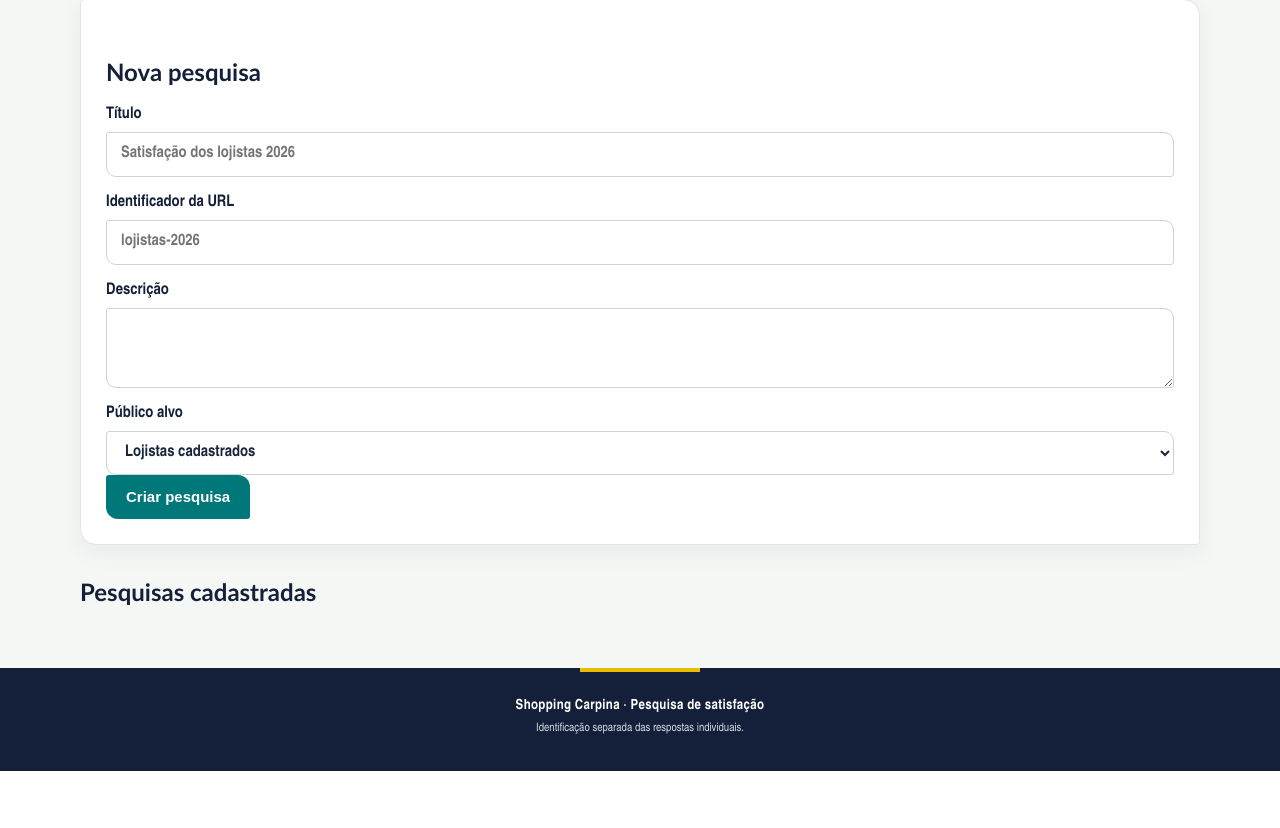
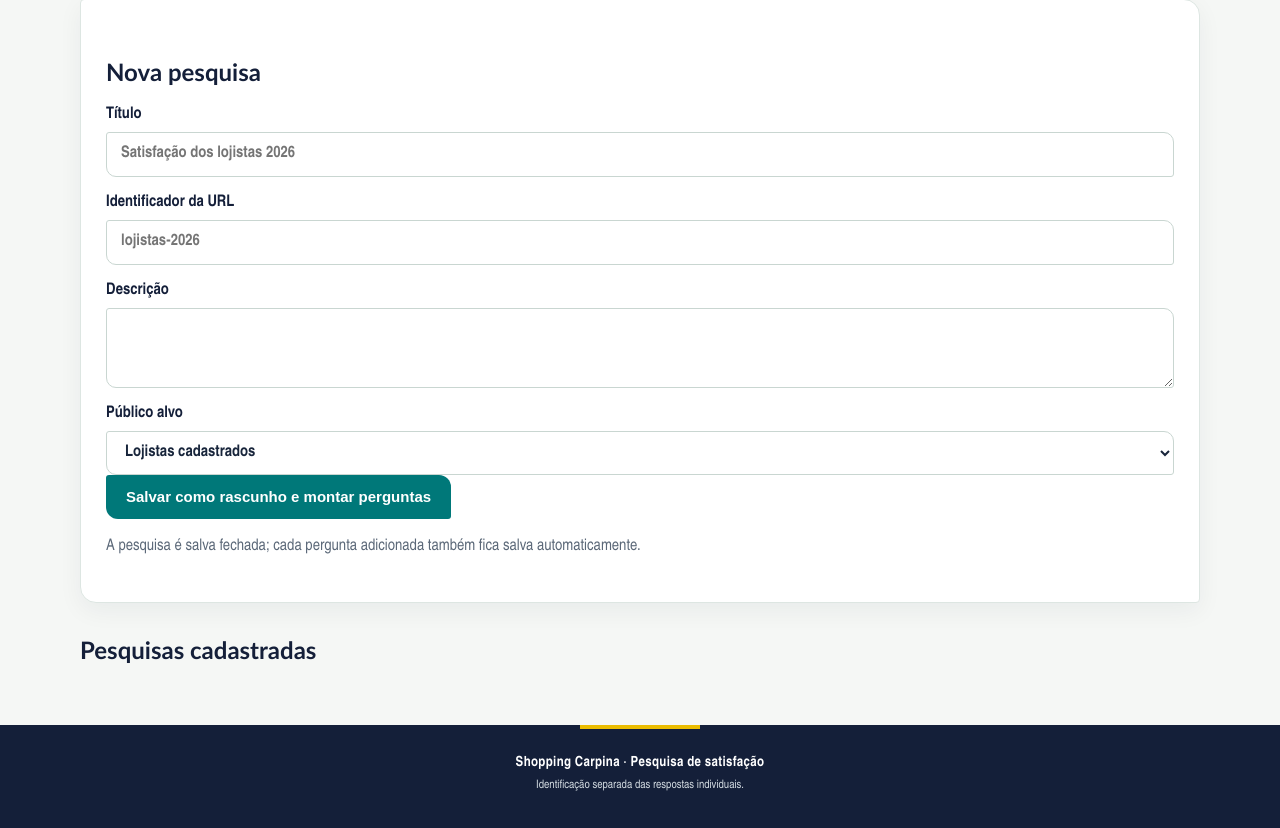
Before and after one commit to julicorlando/pesquisa, a Flask app: page /admin/surveys in a window 1280 px wide. Shown: the part 219-1047 px from the top of the page. Before the commit the page ends 990 px from the top, so only its background shows below. Run offline with Flask 3, Linux system fonts and the light colour scheme; the visitor is signed in with stand-in values (Sample User, id 1); data comes from the database, SQL or seed files in the repository; data that the repository does not hold is empty; some libraries are stand-ins or nearby versions.

Commit message:
Label new surveys as drafts

```diff
--- a/templates/surveys.html
+++ b/templates/surveys.html
@@ -1 +1 @@
-{% extends "base.html" %}{% block content %}<h1>Gerenciar questionários</h1><p>Qualquer usuário cadastrado pode criar, editar e publicar pesquisas.</p><div class="card"><h2>Nova pesquisa</h2><form method="post"><input type="hidden" name="csrf_token" value="{{csrf_token()}}"><label>Título<input name="title" required placeholder="Satisfação dos lojistas 2026"></label><label>Identificador da URL<input name="slug" required placeholder="lojistas-2026"></label><label>Descrição<textarea name="description"></textarea></label><label>Público alvo<select name="target"><option value="lojista">Lojistas cadastrados</option><option value="publico">Público geral</option></select></label><button class="btn">Criar pesquisa</button></form></div><h2>Pesquisas cadastradas</h2><div class="cards">{% for s in surveys %}<div class="card"><h3>{{s.title}}</h3><p>{{"Aberta" if s.active else "Fechada"}} · {{s.target}}</p><p><a href="{{url_for('edit_survey',sid=s.id)}}">Editar perguntas e configuração</a></p><a href="{{ url_for('public_survey', slug=s.slug) }}">Link público</a></div>{% endfor %}</div>{% endblock %}
+{% extends "base.html" %}{% block content %}<h1>Gerenciar questionários</h1><p>Qualquer usuário cadastrado pode criar, editar e publicar pesquisas.</p><div class="card"><h2>Nova pesquisa</h2><form method="post"><input type="hidden" name="csrf_token" value="{{csrf_token()}}"><label>Título<input name="title" required placeholder="Satisfação dos lojistas 2026"></label><label>Identificador da URL<input name="slug" required placeholder="lojistas-2026"></label><label>Descrição<textarea name="description"></textarea></label><label>Público alvo<select name="target"><option value="lojista">Lojistas cadastrados</option><option value="publico">Público geral</option></select></label><button class="btn">Salvar como rascunho e montar perguntas</button><p class="muted">A pesquisa é salva fechada; cada pergunta adicionada também fica salva automaticamente.</p></form></div><h2>Pesquisas cadastradas</h2><div class="cards">{% for s in surveys %}<div class="card"><h3>{{s.title}}</h3><p>{{"Publicada" if s.active else "Rascunho / fechada"}} · {{s.target}}</p><p><a href="{{url_for('edit_survey',sid=s.id)}}">Editar perguntas e configuração</a></p><a href="{{ url_for('public_survey', slug=s.slug) }}">Link público</a></div>{% endfor %}</div>{% endblock %}
```
